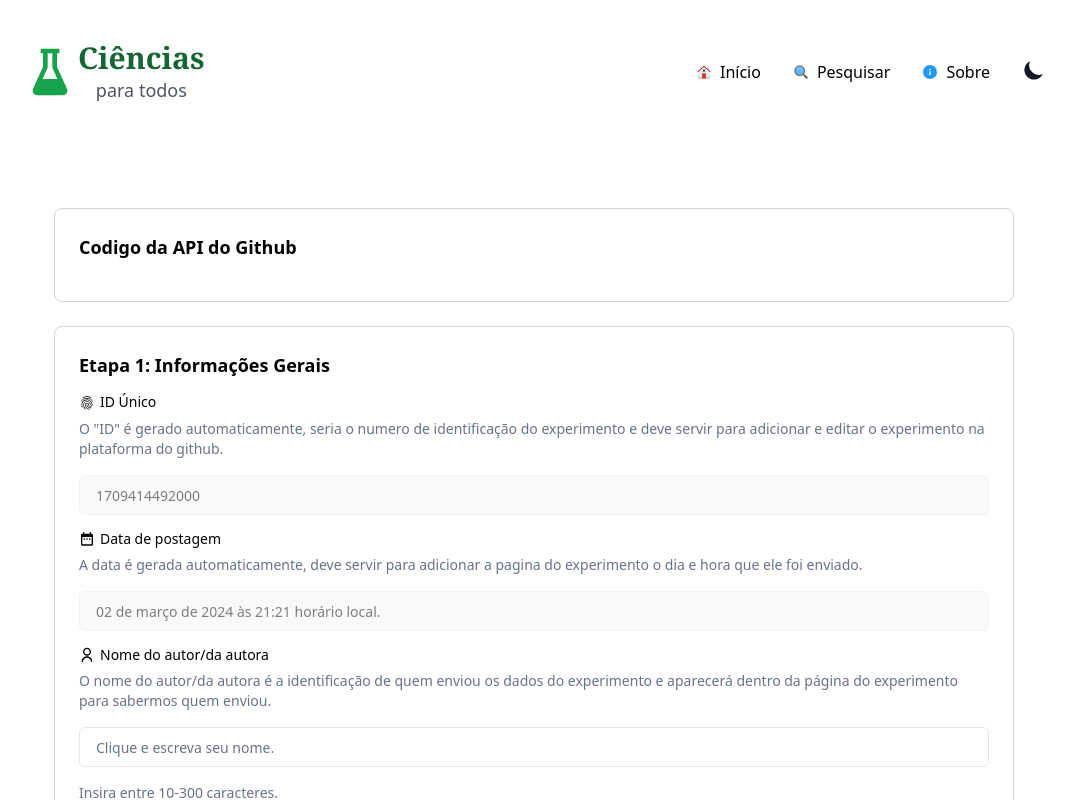
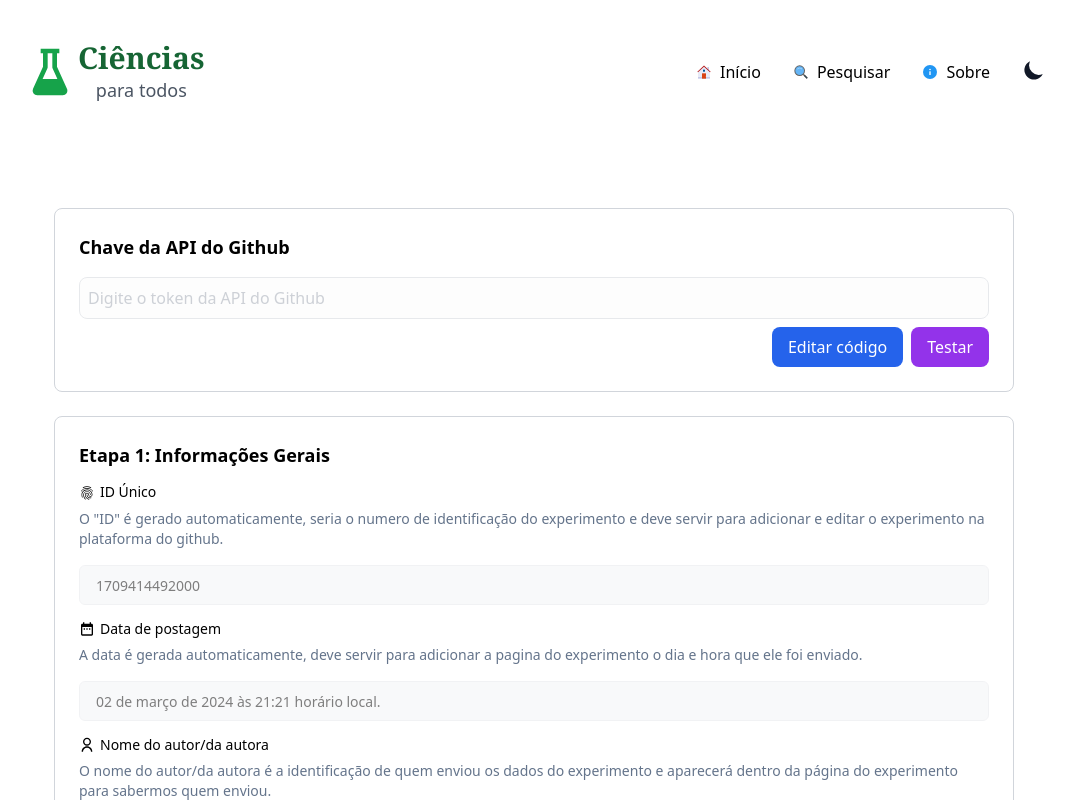
Before and after one commit to Fellippemfv/recursos-didaticos-de-ciencias-da-natureza, a Next.js app: page /enviar-experimento in a window 1280 px wide. Shown: the top 800 px of the page, without its empty margins (106-1179 px from the left). Built offline with nearby package versions, Linux system fonts and the light colour scheme; no server answers.

Commit message:
update files: update styles

```diff
--- a/src/app/enviar-experimento/page.tsx
+++ b/src/app/enviar-experimento/page.tsx
@@ -63,12 +63,55 @@ export default function Experiment() {
   const [experimentLocationData] = useState(locationData);
   const [experimentGeneralData] = useState(topicGeneralData);
   const [experimentTargetAudienceData] = useState(targetAudience);
-  const [copied, setCopied] = useState(false);
-  const [apiToken, setApiToken] = useState('');
-  const [username, setUsername] = useState('');
-
-
-
+  const [apiToken, setApiToken] = useState<string>('');
+  const [isEditing, setIsEditing] = useState<boolean>(false);
+  const [testResult, setTestResult] = useState<{ success: boolean, message: string } | null>(null);
+  const [isLoading, setIsLoading] = useState<boolean>(false);
+
+  useEffect(() => {
+    const storedToken = localStorage.getItem('githubApiToken');
+    if (storedToken) {
+      setApiToken(storedToken);
+    }
+  }, []);
+
+  const handleTokenChange = (e: React.ChangeEvent<HTMLInputElement>) => {
+    const token = e.target.value;
+    setApiToken(token);
+    localStorage.setItem('githubApiToken', token);
+  };
+
+  const handleEditClick = () => {
+    setIsEditing(!isEditing);
+  };
+
+  const testApiToken = async (token: string) => {
+    try {
+      setIsLoading(true);
+      const response = await axios.get('https://api.github.com/user', {
+        headers: {
+          Authorization: `token ${token}`,
+        },
+      });
+      setTestResult({ success: true, message: `Teste bem-sucedido. Usuário: ${response.data.login}` });
+    } catch (error) {
+      console.error('Erro ao testar a chave da API. Chave inválida.', error);
+      setTestResult({ success: false, message: 'Erro ao testar a chave da API. Chave inválida.' });
+    } finally {
+      setIsLoading(false);
+      setTimeout(() => {
+        setTestResult(null);
+      }, 10000);
+    }
+  };
+
+  const handleTestClick = async () => {
+    await testApiToken(apiToken);
+  };
+
+  const handleCloseClick = () => {
+    setTestResult(null);
+  };
 
   const [experimentData, setExperimentData] = useState({
     id: '',
@@ -507,45 +550,6 @@ export default function Experiment() {
   }, []);
 
 
-
-
-
-  const [isLoading, setIsLoading] = useState(true); // Iniciar com isLoading como true
-
-  useEffect(() => {
-    const storedApiToken = localStorage.getItem('githubApiToken');
-    if (storedApiToken) {
-      setApiToken(storedApiToken);
-      setUsername('nome de usuário');
-      setIsLoading(false); // Parar o indicador de carregamento quando a chave estiver disponível
-    } else {
-      setIsLoading(false); // Parar o indicador de carregamento se a chave não estiver disponível
-    }
-  }, []);
-
-  const handleFormSubmit = async (event: React.FormEvent<HTMLFormElement>) => {
-    event.preventDefault();
-    setIsLoading(true); // Iniciar o indicador de carregamento
-
-    const user = await testApiToken(apiToken);
-
-    setIsLoading(false); // Parar o indicador de carregamento
-
-    if (user) {
-      localStorage.setItem('githubApiToken', apiToken);
-      setUsername(user);
-    }
-  };
-
-  const handleBackToHome = () => {
-    setUsername('');
-  };
-
-  const handleCopy = () => {
-    setCopied(true);
-    setTimeout(() => setCopied(false), 2000); // limpa o estado após 2 segundos
-  };
-
   const [isSending, setIsSending] = useState(false);
   const [isDivHidden, setIsDivHidden] = useState(false);
 
@@ -936,22 +940,6 @@ await handleImageUploadMethod();
     handleGenerateId();
   }, [handleGenerateId]);
 
-  async function testApiToken(apiToken: string) {
-    try {
-      const response = await axios.get('https://api.github.com/user', {
-        headers: {
-          Authorization: `token ${apiToken}`,
-        },
-      });
-      return response.data.login;
-    } catch (error) {
-      console.error('Erro ao testar a chave da API:', error);
-      return null;
-    }
-  }
-
-
-
 
   const [selectedImage, setSelectedImage] = useState<File | null>(null);
   const [imagePreviewURL, setImagePreviewURL] = useState<string | null>(null);
@@ -1286,10 +1274,46 @@ setExperimentData((prevData: any) => {
   <div>
 
   <div className="border border-gray-300 rounded-lg p-6 mb-6">
-  <h2 className="text-lg font-semibold mb-4">Codigo da API do Github</h2>
-
-
-</div>
+      <h2 className="text-lg font-semibold mb-4">Chave da API do Github</h2>
+      <input
+        type="text"
+        value={apiToken}
+        onChange={handleTokenChange}
+        placeholder="Digite o token da API do Github"
+        className={`border border-gray-300 rounded-lg p-2 mb-2 w-full ${isEditing ? '' : 'opacity-50 cursor-not-allowed'}`}
+        disabled={!isEditing}
+      />
+      <div className="flex justify-end">
+        <button
+          onClick={handleEditClick}
+          className={`bg-blue-600 ${isEditing ? 'hover:bg-blue-700' : ''} text-white py-2 px-4 rounded-lg mr-2 ${isEditing ? 'px-4 py-2 mr-2 bg-green-500 text-white rounded-md focus:outline-none focus:ring-2 focus:ring-green-500 hover:bg-green-600' : ''}`}
+        >
+          {isEditing ? 'Concluir' : 'Editar código'}
+        </button>
+        <button
+          onClick={handleTestClick}
+          className={`bg-purple-600 ${isEditing ? 'opacity-50 cursor-not-allowed' : 'hover:bg-purple-700'}
+                     text-white py-2 px-4 rounded-lg ${isEditing || isLoading ? 'disabled:opacity-50 disabled:cursor-not-allowed' : ''}`}
+          disabled={isEditing || isLoading}
+        >
+          {isLoading ? (
+            <div className="flex items-center">
+              <div className="w-4 h-4 mr-2 border-t-2 border-b-2 border-purple-500 rounded-full animate-spin opacity-50 cursor-not-allowed"></div>
+              <span>Aguarde</span>
+            </div>
+          ) : (
+            'Testar'
+          )}
+        </button>
+      </div>
+      {testResult && (
+        <div className={`mt-4 p-2 ${testResult.success ? 'bg-green-100' : 'bg-red-100'} rounded-md flex justify-between items-center`}>
+          <span>{testResult.message}</span>
+          <button onClick={handleCloseClick} className="text-red-600 ml-2 focus:outline-none hover:text-red-800">x</button>
+        </div>
+      )}
+    </div>
+
 
   <div className="border border-gray-300 rounded-lg p-6 mb-6">
   <h2 className="text-lg font-semibold mb-4">Etapa 1: Informações Gerais</h2>
```
